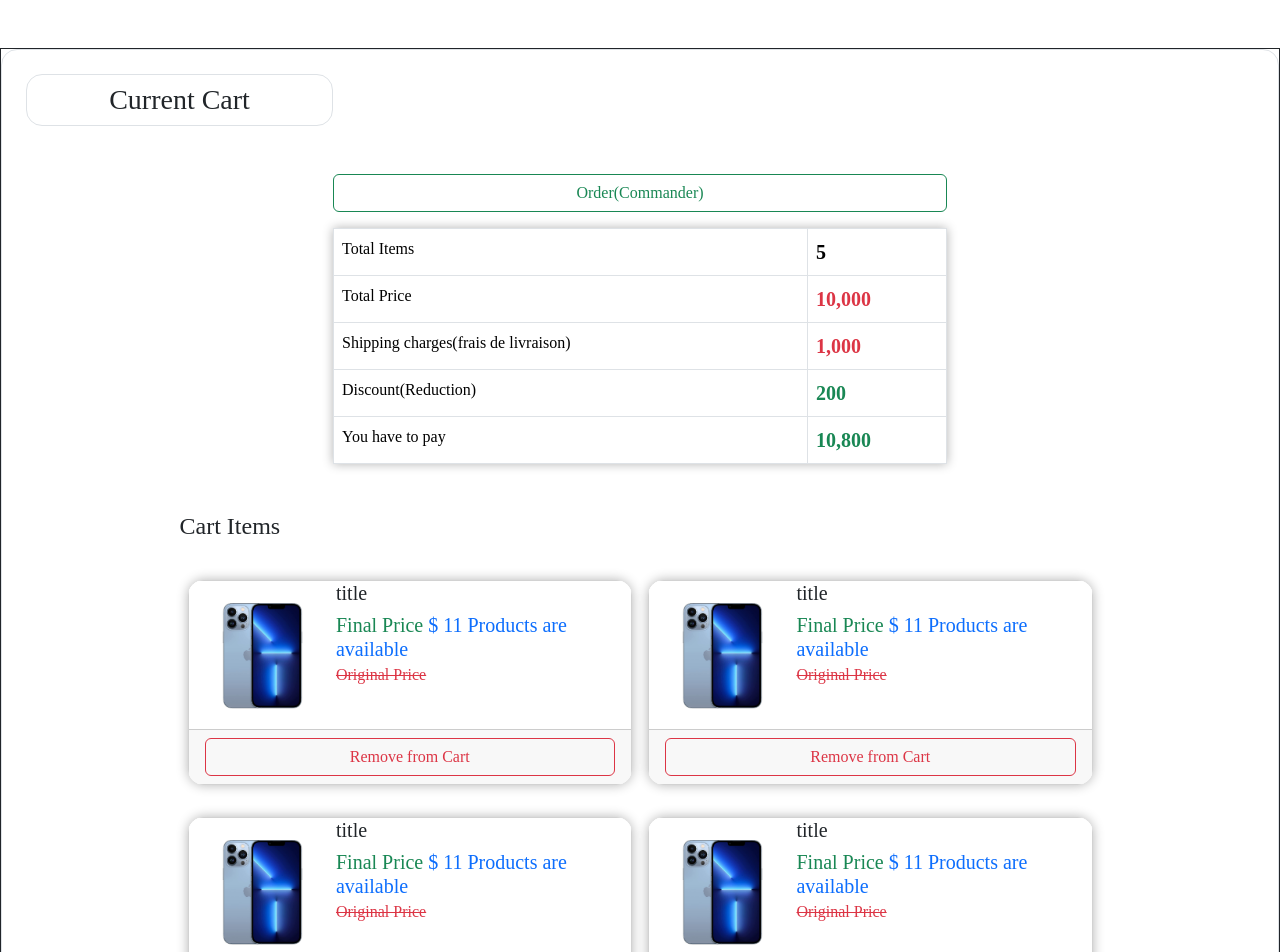
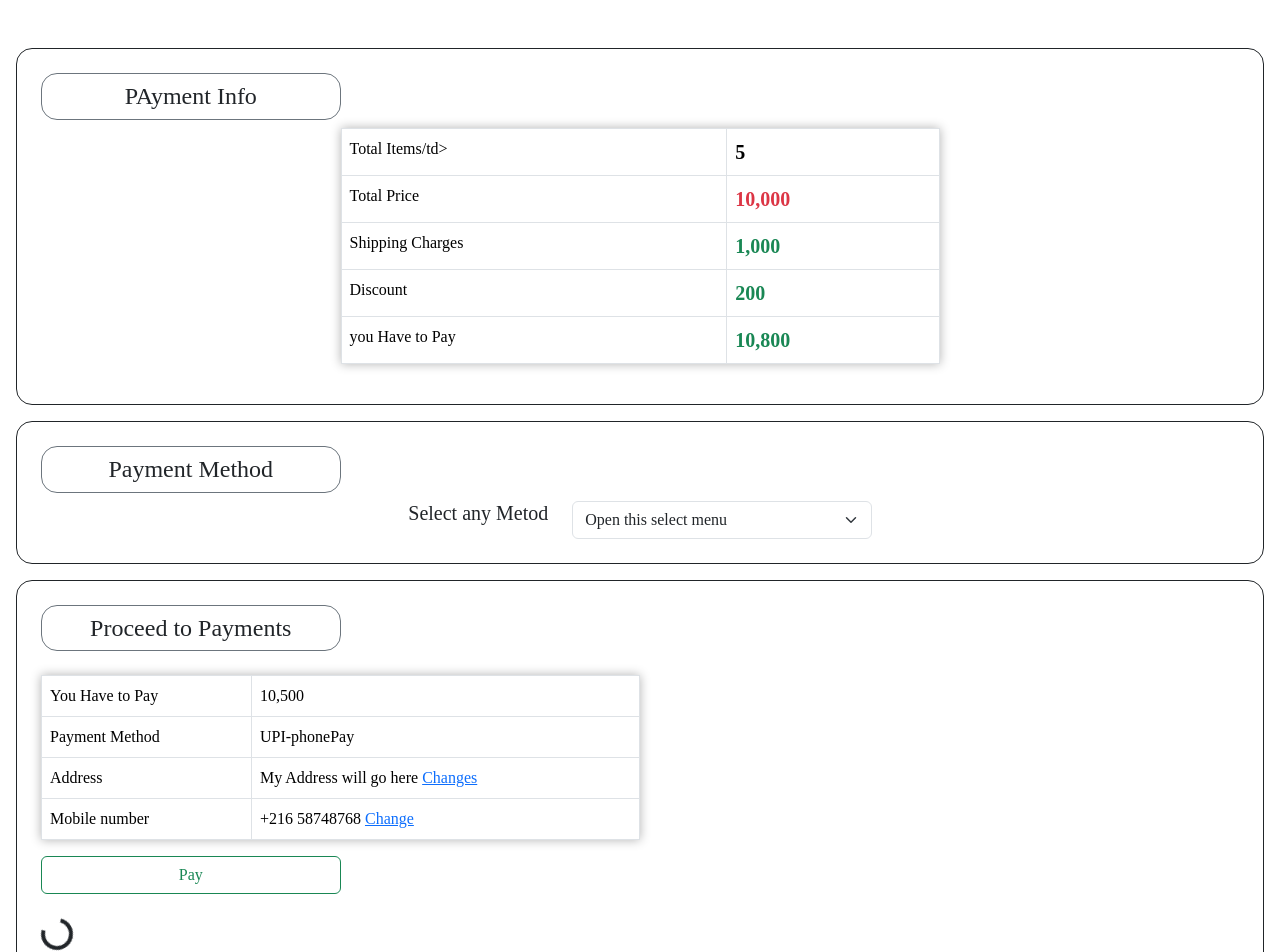
Before and after one commit to addaissaabdoulrazak/AE-Commerce-Frontend, an Angular app: page / in a window 1280 px wide. Shown: the top 952 px of the page. Built offline with nearby package versions, Linux system fonts and the light colour scheme.

Commit message:
added Order Component and Payment methodes,info,proceed

```diff
--- a/src/app/app.component.html
+++ b/src/app/app.component.html
@@ -1,6 +1,9 @@
 <div class="mt-5"></div>
 
-<app-cart></app-cart>
+<app-order></app-order>
+
+
+<!-- <app-cart></app-cart> -->
 
 <!-- <app-produit-details></app-produit-details> -->
 
--- a/src/app/app.module.ts
+++ b/src/app/app.module.ts
@@ -10,6 +10,7 @@ import { ProductsComponent } from './products/products.component';
 import { ProduitDetailsComponent } from './produit-details/produit-details.component';
 import { CartComponent } from './cart/cart.component';
 import { OrderComponent } from './order/order.component';
+
 
 @NgModule({
   declarations: [
@@ -24,7 +25,8 @@ import { OrderComponent } from './order/order.component';
   ],
   imports: [
     BrowserModule,
-    AppRoutingModule
+    AppRoutingModule,
+
   ],
   providers: [],
   bootstrap: [AppComponent]
--- a/src/app/order/order.component.html
+++ b/src/app/order/order.component.html
@@ -1 +1,103 @@
-<p>order works!</p>
+<div class="my-container mx-auto">
+    <!-- Technique : utilser des bordures pour chaque Section afin de les delimités
+                et identifier chaque section (utiliser cette technique partout) -->
+    <!-- ------------------------------Section 1 : [Payment info]------------------------- -->
+    <section class="m-3 p-4 border border-dark my-rounded-corner">
+
+        <!-- on utiise les h* pour tout ce qui est libellé/information -->
+        <h4 class="w-25 border border-secondary text-center py-2 my-rounded-corner">
+             PAyment Info
+        </h4>
+        <table class="table w-50 mx-auto table-bordered table-hover my-shadow">
+            <tbody>
+                <tr>
+                    <td>Total Items/td>
+                    <td class="fs-5 fw-bold">5</td>
+
+                </tr>
+                <tr>
+                    <td>Total Price</td>
+                    <td class="fs-5 fw-bold text-danger">10,000</td>
+                </tr>
+                <tr>
+                    <td>Shipping Charges</td>
+                    <td class="fs-5 fw-bold text-success">1,000</td>
+                </tr>
+                <tr>
+                    <td>Discount</td>
+                    <td class="fs-5 fw-bold text-success">200</td>
+                </tr>
+                <tr>
+                    <td>you Have to Pay</td>
+                    <td class="fs-5 fw-bold text-success">10,800</td>
+                </tr>
+            </tbody>
+        </table>
+    </section>
+
+ <!-- ------------------------------Section 2 : [Payment Method]------------------------- -->
+    <section class="m-3 p-4 border border-dark my-rounded-corner" >
+        <!-- on utilise h* pour tout ce qui est des libellé/information -->
+        <h4 class="w-25 border border-secondary text-center py-2 my-rounded-corner">Payment Method</h4>
+        <div class="d-flex justify-content-center align-item-center">
+            <h5 class="me-4">Select any Metod</h5>
+            <select class="form-select w-25">
+                <option value="0">Open this select menu</option>
+                <option *ngFor="let paymentMethod of [1,2,3]" value="{{paymentMethod}}"> option</option>
+            </select>
+        </div>
+    </section>
+
+     <!-- ------------------------------Section 3 : [Proceed to payments]------------------------- -->
+      <!-- Le Principe de cette est que une fois le processus de payment choisie Automatiquement
+      le tableau s'affiche -->
+    <section class="m-3 p-4 border border-dark my-rounded-corner">
+        <h4 class="w-25 border border-secondary text-center py-2 my-rounded-corner">Proceed to Payments</h4>
+        <div class="mt-4 w-50" *ngIf="selectPaymentMethodName !=''">
+           <table class="table table-bordered my-shadow">
+                <thead>
+                    <tr>
+                        <td>You Have to Pay</td>
+                        <td>10,500</td>
+                    </tr>
+                    <tr>
+                        <td>Payment Method</td>
+                        <td>UPI-phonePay</td>
+                    </tr>
+                    <tr>
+
+                        <td>Address</td>
+                        <td *ngIf="true">My Address will go here <a routerLink="/account-setting">Changes</a></td>
+                        <td *ngIf="!true">
+                            you have not entered address <a routerLink="account-setting"> please enter that</a>
+
+                        </td>
+
+                    </tr>
+                    <tr>
+                        <td>Mobile number</td>
+                        <td *ngIf="true">+216 58748768 <a routerLink="/account-setting">Change</a></td>
+                        <td *ngIf="!true">
+                            You have not entered Mobile number
+                            <a routerLink="/account/setting">Please Enter That</a>
+
+                        </td>
+                    </tr>
+                </thead>
+           </table>
+           <div class="d-grid w-50">
+                <button class="type btn btn-outline-success mb-4">Pay</button>
+           </div>
+           <div class="processing">
+               <div class="spinner-border me-4" role="status">
+                <span class="visually-hidden">Loading...</span>
+               </div>
+                <h6 class="m-0">error</h6>
+           </div>
+        </div>
+    </section>
+
+    <div *ngIf="!false" class="pt-4">
+        <h2> you have not logged In</h2>
+    </div>
+</div>
--- a/src/app/order/order.component.ts
+++ b/src/app/order/order.component.ts
@@ -6,7 +6,7 @@ import { Component, OnInit } from '@angular/core';
   styleUrls: ['./order.component.css']
 })
 export class OrderComponent implements OnInit {
-
+  selectPaymentMethodName = 'a';
   constructor() { }
 
   ngOnInit(): void {
```
